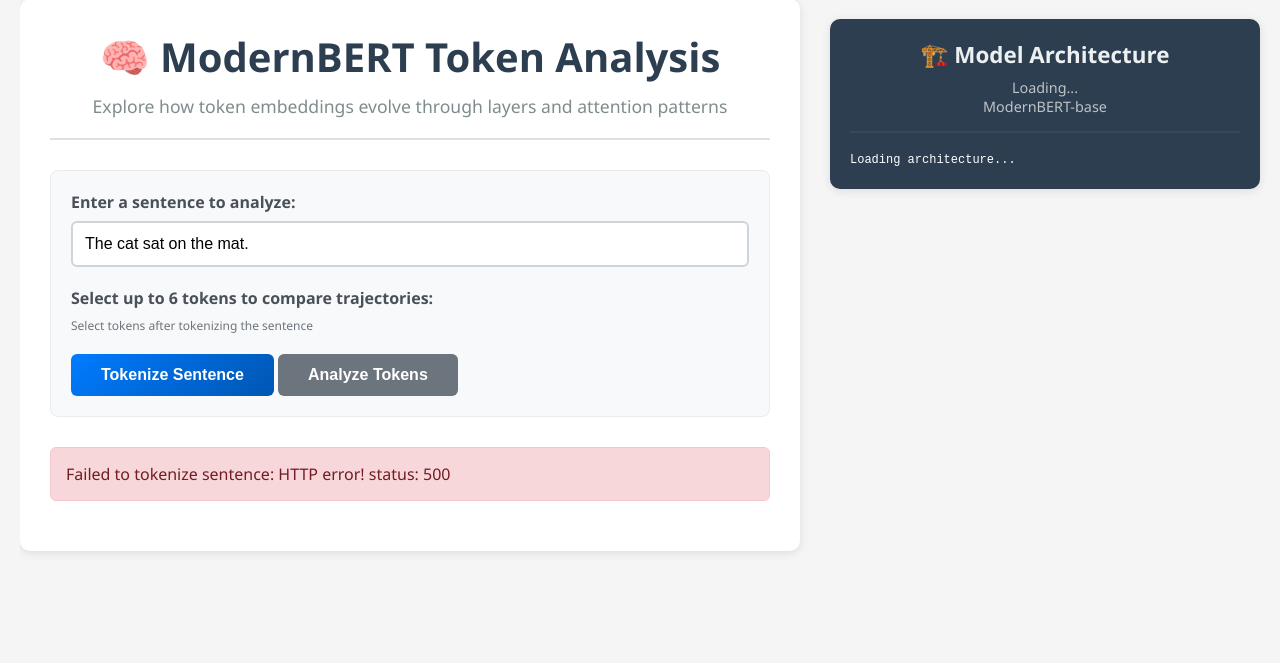
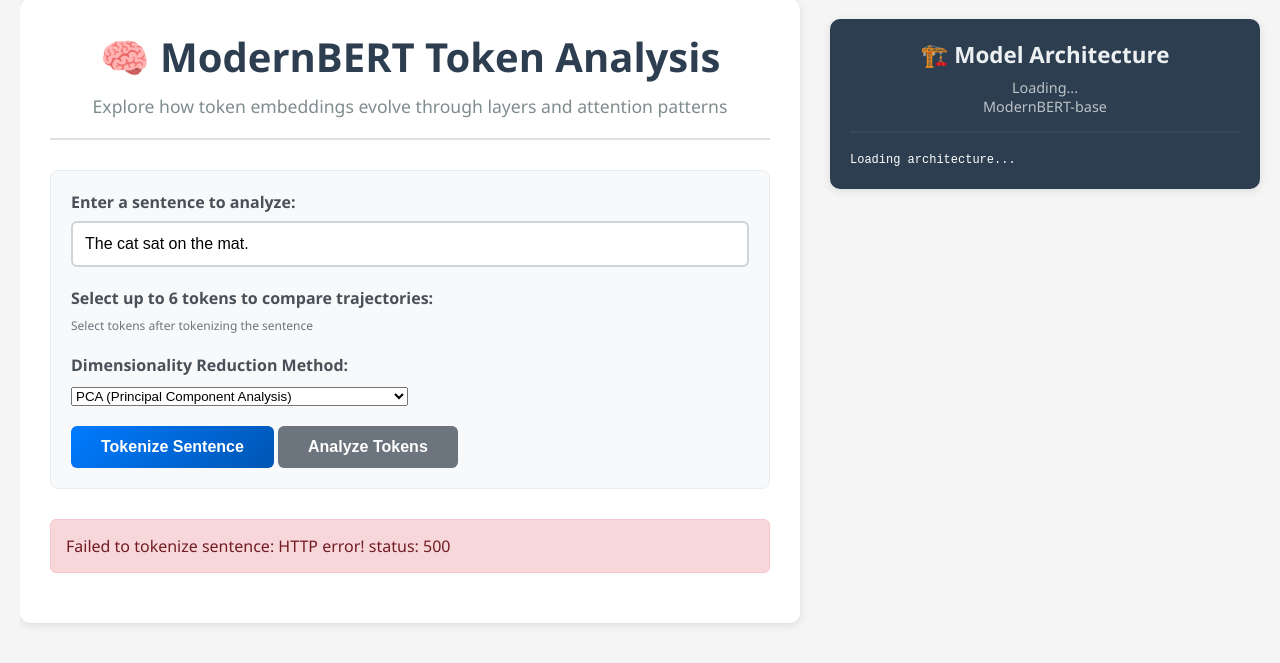
Before and after one commit to stephenhibbert/ModernBERT-Viz, a FastAPI app: page / in a window 1280 px wide. Shown: the part 21-684 px from the top of the page. Run offline with FastAPI, Linux system fonts and the light colour scheme; some libraries are stand-ins or nearby versions.

Commit message:
Added t-SNE

```diff
--- a/app/config.py
+++ b/app/config.py
@@ -1,11 +1,12 @@
 """Configuration and data models for ModernBERT analysis."""
 
 from pydantic import BaseModel
-from typing import List, Dict, Any
+from typing import List, Dict, Any, Literal
 
 class AnalysisRequest(BaseModel):
     sentence: str
     token_indices: List[int] = []  # Up to 6 token indices to compare
+    reduction_method: Literal["pca", "tsne"] = "pca"  # Dimensionality reduction method
 
 class TokenTrajectory(BaseModel):
     token: str
@@ -27,7 +28,8 @@
     tokens: List[str]
     trajectories: List[TokenTrajectory]
     attention_data: List[AttentionData]
-    pca_explained_variance: float
+    explained_variance: float  # Works for both PCA and t-SNE (KL divergence for t-SNE)
+    reduction_method: str
     model_architecture: List[ModelArchitecture]
     total_parameters: int
 
--- a/app/routes.py
+++ b/app/routes.py
@@ -22,8 +22,8 @@
         valid_token_indices = validate_token_indices(request.token_indices, tokens)
 
         # Create trajectories
-        trajectories, pca_variance = create_token_trajectories(
-            layer_embeddings, tokens, valid_token_indices
+        trajectories, explained_variance = create_token_trajectories(
+            layer_embeddings, tokens, valid_token_indices, request.reduction_method
         )
 
         # Prepare attention data
@@ -37,7 +37,8 @@
             tokens=tokens,
             trajectories=trajectories,
             attention_data=attention_data,
-            pca_explained_variance=pca_variance,
+            explained_variance=explained_variance,
+            reduction_method=request.reduction_method,
             model_architecture=model_arch,
             total_parameters=total_params
         )
--- a/static/js/app.js
+++ b/static/js/app.js
@@ -95,6 +95,7 @@
     }
 
     const sentence = document.getElementById('sentence-input').value.trim();
+    const reductionMethod = document.getElementById('reduction-method').value;
     showLoading(true);
     hideError();
 
@@ -106,7 +107,8 @@
             },
             body: JSON.stringify({
                 sentence: sentence,
-                token_indices: selectedTokens
+                token_indices: selectedTokens,
+                reduction_method: reductionMethod
             })
         });
 
@@ -349,6 +351,14 @@
         '#e377c2', '#7f7f7f', '#bcbd22', '#17becf', '#aec7e8', '#ffbb78'
     ];
 
+    // Define method labels early so they can be used in hovertemplate
+    const methodLabels = {
+        'pca': ['PCA Component 1', 'PCA Component 2'],
+        'tsne': ['t-SNE Dimension 1', 't-SNE Dimension 2']
+    };
+    const method = analysisData.reduction_method || 'pca';
+    const [xLabel, yLabel] = methodLabels[method] || methodLabels.pca;
+
     const traces = analysisData.trajectories.map((traj, index) => {
         const color = colorPalette[index % colorPalette.length];
 
@@ -375,7 +385,7 @@
                 symbol: index % 2 === 0 ? 'circle' : 'square'
             },
             text: layerLabels,
-            hovertemplate: `<b>${traj.token}</b> (idx: ${traj.token_index})<br>%{text}<br>PCA1: %{x:.3f}<br>PCA2: %{y:.3f}<extra></extra>`
+            hovertemplate: `<b>${traj.token}</b> (idx: ${traj.token_index})<br>%{text}<br>${xLabel}: %{x:.3f}<br>${yLabel}: %{y:.3f}<extra></extra>`
         };
     });
 
@@ -420,12 +430,12 @@
 
     const layout = {
         xaxis: {
-            title: 'PCA Component 1',
+            title: xLabel,
             gridcolor: '#e0e0e0',
             zerolinecolor: '#d0d0d0'
         },
         yaxis: {
-            title: 'PCA Component 2',
+            title: yLabel,
             gridcolor: '#e0e0e0',
             zerolinecolor: '#d0d0d0'
         },
@@ -445,9 +455,18 @@
 
     Plotly.newPlot('trajectory-plot', traces, layout, {responsive: true});
 
-    const variancePercent = (analysisData.pca_explained_variance * 100).toFixed(1);
-    document.getElementById('pca-variance').innerHTML =
-        `PCA explains <strong>${variancePercent}%</strong> of variance | Showing <strong>${analysisData.trajectories.length}</strong> token trajectories across <strong>${analysisData.trajectories[0]?.trajectory.length || 0}</strong> layers`;
+    const variance = analysisData.explained_variance;
+    let varianceText = '';
+
+    if (method === 'pca') {
+        const variancePercent = (variance * 100).toFixed(1);
+        varianceText = `PCA explains <strong>${variancePercent}%</strong> of variance`;
+    } else if (method === 'tsne') {
+        varianceText = `t-SNE KL divergence: <strong>${variance.toFixed(3)}</strong>`;
+    }
+
+    document.getElementById('variance-info').innerHTML =
+        `${varianceText} | Showing <strong>${analysisData.trajectories.length}</strong> token trajectories across <strong>${analysisData.trajectories[0]?.trajectory.length || 0}</strong> layers`;
 }
 
 function setupAttentionControls() {
--- a/templates/index.html
+++ b/templates/index.html
@@ -30,6 +30,14 @@
                             <div id="selected-count" class="selected-count">Select tokens after tokenizing the sentence</div>
                         </div>
 
+                        <div class="form-group">
+                            <label for="reduction-method">Dimensionality Reduction Method:</label>
+                            <select id="reduction-method" class="reduction-selector">
+                                <option value="pca">PCA (Principal Component Analysis)</option>
+                                <option value="tsne">t-SNE (t-Distributed Stochastic Neighbor Embedding)</option>
+                            </select>
+                        </div>
+
                         <button id="tokenize-btn" onclick="tokenizeSentence()">Tokenize Sentence</button>
                         <button id="analyze-btn" onclick="analyzeSentence()" disabled>Analyze Tokens</button>
                     </div>
@@ -43,17 +51,17 @@
 
                     <div id="results" class="results">
                         <div class="info-box">
-                            <strong>Token Trajectories:</strong> Shows how selected tokens move through the embedding space across layers using PCA projection. Select up to 6 tokens to compare their paths.<br>
+                            <strong>Token Trajectories:</strong> Shows how selected tokens move through the embedding space across layers using dimensionality reduction. Select up to 6 tokens to compare their paths.<br>
                             <strong>Attention Heatmaps:</strong> Displays attention patterns showing which tokens attend to which others at different layers.
                             <br><br>
-                            <strong>Tip:</strong> Try selecting different types of tokens (content words, function words, punctuation) to see how they behave differently through the layers.
+                            <strong>Tip:</strong> Try selecting different types of tokens (content words, function words, punctuation) to see how they behave differently through the layers. Use PCA for linear relationships or t-SNE for non-linear clustering.
                         </div>
 
                         <div class="plot-container">
                             <div class="plot-title">Token Trajectories Through Layers</div>
                             <div id="trajectory-plot"></div>
                             <div style="text-align: center; margin-top: 10px; color: #6c757d; font-size: 14px;">
-                                <span id="pca-variance"></span>
+                                <span id="variance-info"></span>
                             </div>
                         </div>
 
```
Also changed, not shown: app/analysis.py (+13 -7 lines), 1 other file.
